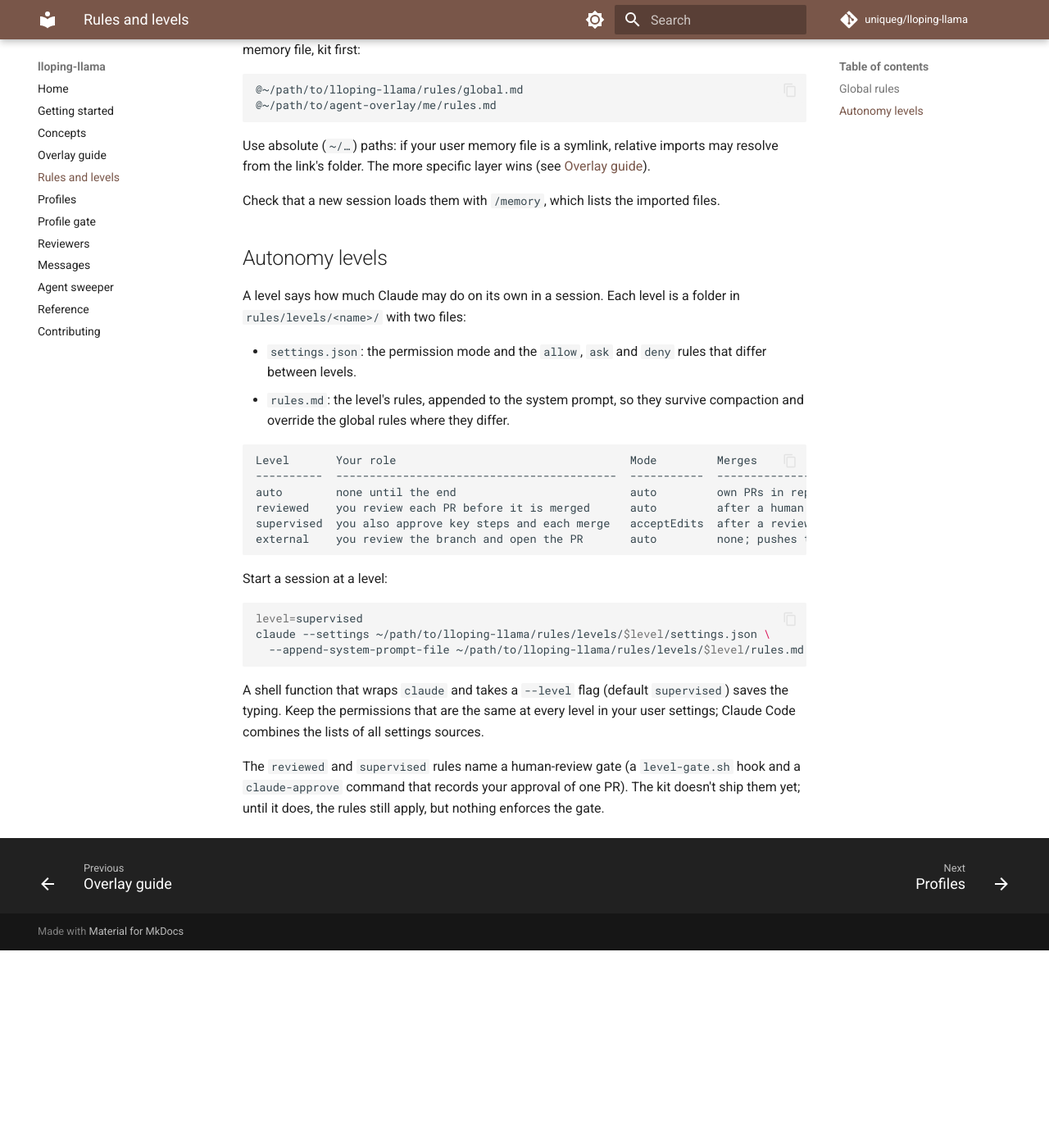
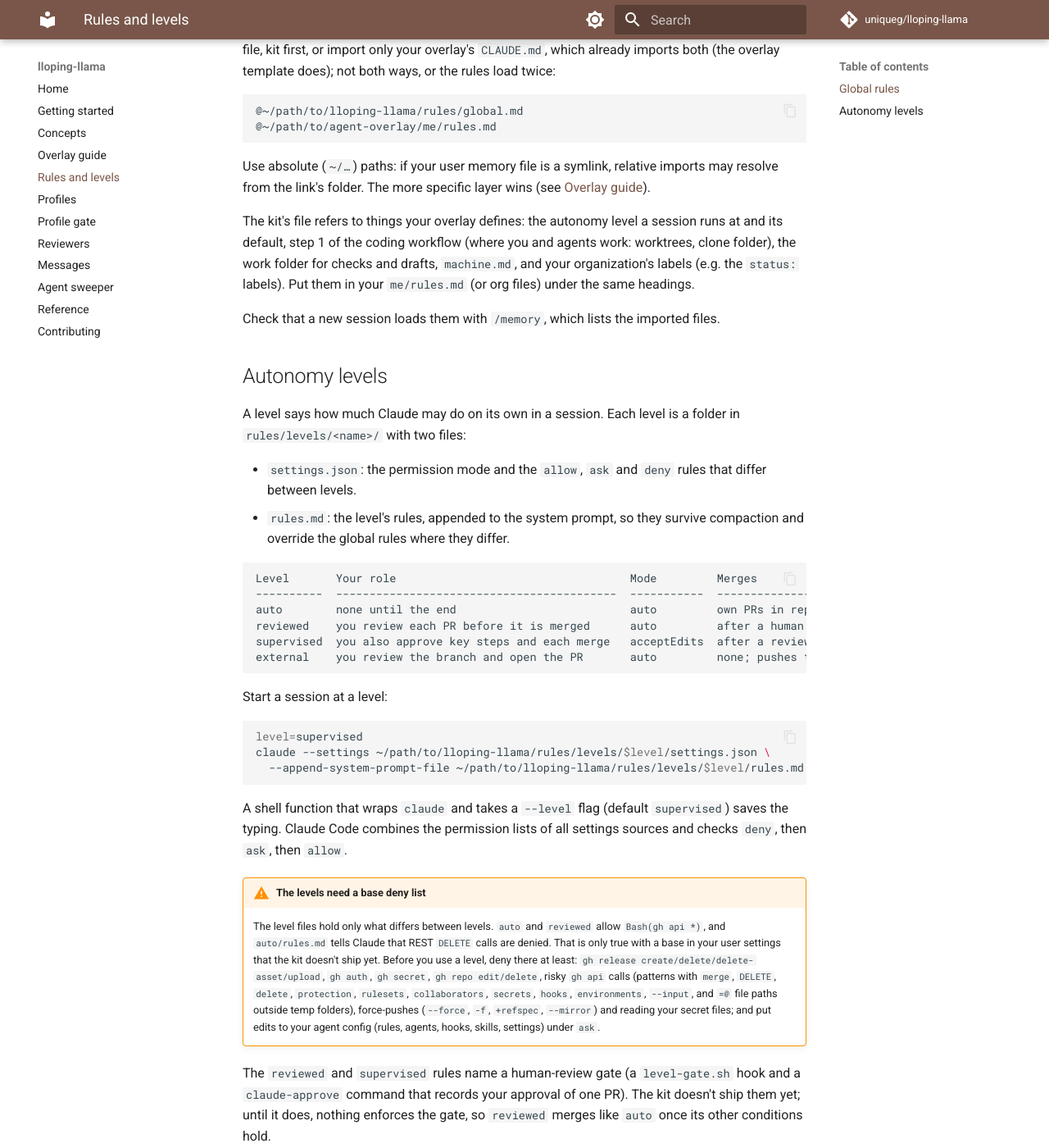
Before and after one commit to uniqueg/lloping-llama, an MkDocs documentation site: the page built from docs/rules.md, in a window 1280 px wide and 1400 px high, scrolled down 469 px. Shown: the whole window at 82% size. Built offline with MkDocs 1.6.1 and Material for MkDocs 9.7.7, drawn with Linux system fonts in a browser that asks for light colours; comment, search, counter and statistics services are not loaded; before the commit the page ends 1628 px from its top, so only the background shows below that.

Commit message:
docs: warn that levels need a base deny list
The level files only hold what differs between levels; without a
base deny list in the user settings, auto and reviewed allow every
gh api call. List the denies the base needs, say that nothing
enforces the review gate yet, name what the overlay must define, and
avoid importing the rules twice.

Co-Authored-By: Claude Opus 5.5 <noreply@anthropic.com>
Claude-Session: https://claude.ai/code/session_011FSoqN5w1v5t1QRTKU7ad5

````diff
--- a/docs/rules.md
+++ b/docs/rules.md
@@ -12,8 +12,9 @@ Python and GitHub Actions, delegation to subagents, issues and PRs, release note
 coding workflow and learnings. One rule per line, so a diff shows exactly which rule changed.
 
 The parts that name people, organizations, hosts or local paths don't belong in the kit. Keep them
-in your overlay, in the same sections (e.g. `me/rules.md`), and import both from your user memory
-file, kit first:
+in your overlay, in the same sections (e.g. `me/rules.md`). Import both from your user memory
+file, kit first, or import only your overlay's `CLAUDE.md`, which already imports both (the
+overlay template does); not both ways, or the rules load twice:
 
 ```text
 @~/path/to/lloping-llama/rules/global.md
@@ -22,6 +23,11 @@ file, kit first:
 
 Use absolute (`~/…`) paths: if your user memory file is a symlink, relative imports may resolve
 from the link's folder. The more specific layer wins (see [Overlay guide](overlay.md)).
+
+The kit's file refers to things your overlay defines: the autonomy level a session runs at and its
+default, step 1 of the coding workflow (where you and agents work: worktrees, clone folder), the
+work folder for checks and drafts, `machine.md`, and your organization's labels (e.g. the `status:`
+labels). Put them in your `me/rules.md` (or org files) under the same headings.
 
 Check that a new session loads them with `/memory`, which lists the imported files.
 
@@ -53,9 +59,21 @@ claude --settings ~/path/to/lloping-llama/rules/levels/$level/settings.json \
 ```
 
 A shell function that wraps `claude` and takes a `--level` flag (default `supervised`) saves the
-typing. Keep the permissions that are the same at every level in your user settings; Claude Code
-combines the lists of all settings sources.
+typing. Claude Code combines the permission lists of all settings sources and checks `deny`, then
+`ask`, then `allow`.
+
+!!! warning "The levels need a base deny list"
+
+    The level files hold only what differs between levels. `auto` and `reviewed` allow
+    `Bash(gh api *)`, and `auto/rules.md` tells Claude that REST `DELETE` calls are denied. That is
+    only true with a base in your user settings that the kit doesn't ship yet. Before you use a
+    level, deny there at least: `gh release create/delete/delete-asset/upload`, `gh auth`,
+    `gh secret`, `gh repo edit/delete`, risky `gh api` calls (patterns with `merge`, `DELETE`,
+    `delete`, `protection`, `rulesets`, `collaborators`, `secrets`, `hooks`, `environments`,
+    `--input`, and `=@` file paths outside temp folders), force-pushes (`--force`, `-f`, `+refspec`,
+    `--mirror`) and reading your secret files; and put edits to your agent config (rules, agents,
+    hooks, skills, settings) under `ask`.
 
 The `reviewed` and `supervised` rules name a human-review gate (a `level-gate.sh` hook and a
 `claude-approve` command that records your approval of one PR). The kit doesn't ship them yet; until
-it does, the rules still apply, but nothing enforces the gate.
+it does, nothing enforces the gate, so `reviewed` merges like `auto` once its other conditions hold.
````
